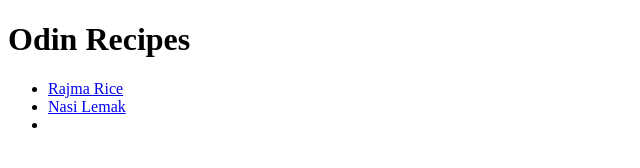
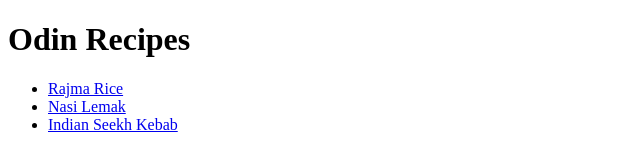
Before and after one commit to hkcs1147/odin-recipies, a plain HTML site: page index.html in a window 1280 px wide. Shown: the whole page, without its empty margins (0-640 px from the left). Drawn offline with Linux system fonts and the light colour scheme.

Commit message:
Updated the Homepage

```diff
--- a/index.html
+++ b/index.html
@@ -10,7 +10,7 @@
     <ul>
         <li><a href="recipes/rajma.html">Rajma Rice</a></li>
         <li><a href="recipes/nasi-lemak.html">Nasi Lemak</a></li>
-        <li><a href="recipes/kebab.html"></a></li>
+        <li><a href="recipes/kebab.html">Indian Seekh Kebab</a></li>
     </ul>
 
 
```
